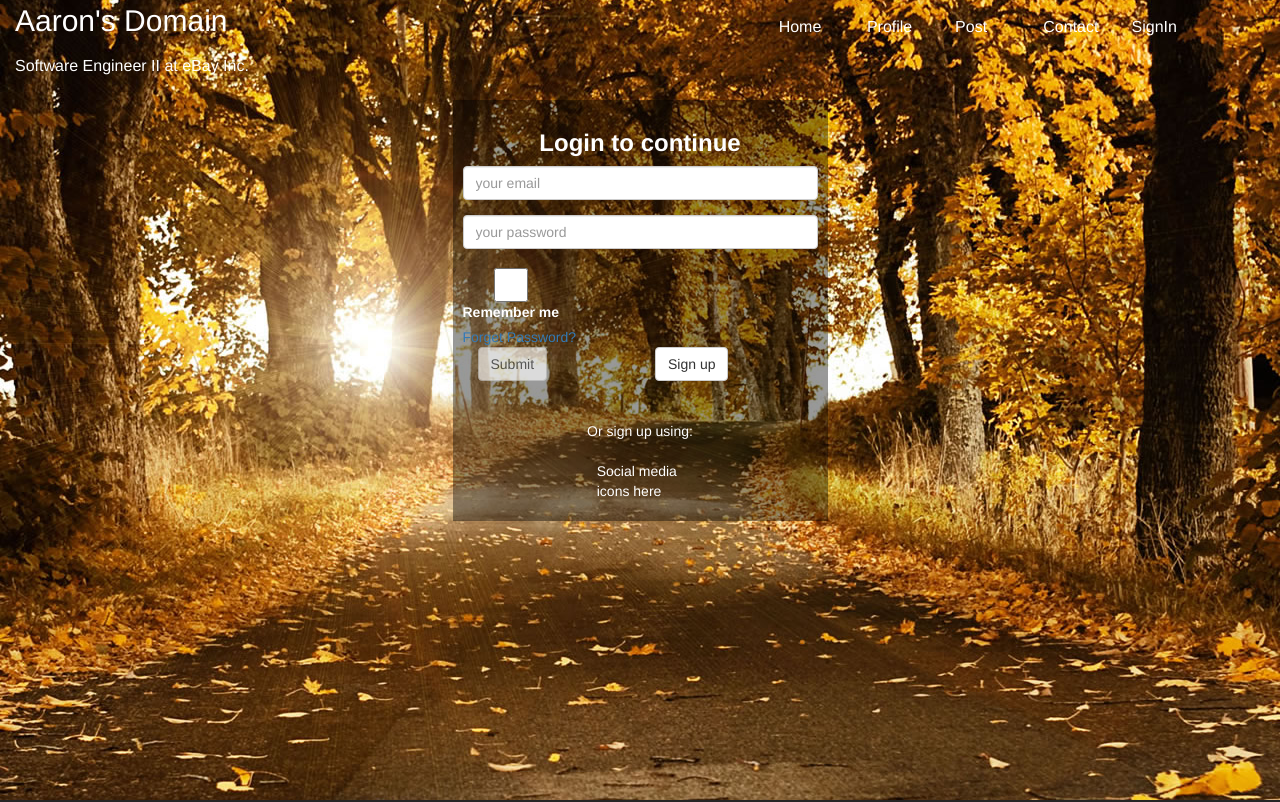
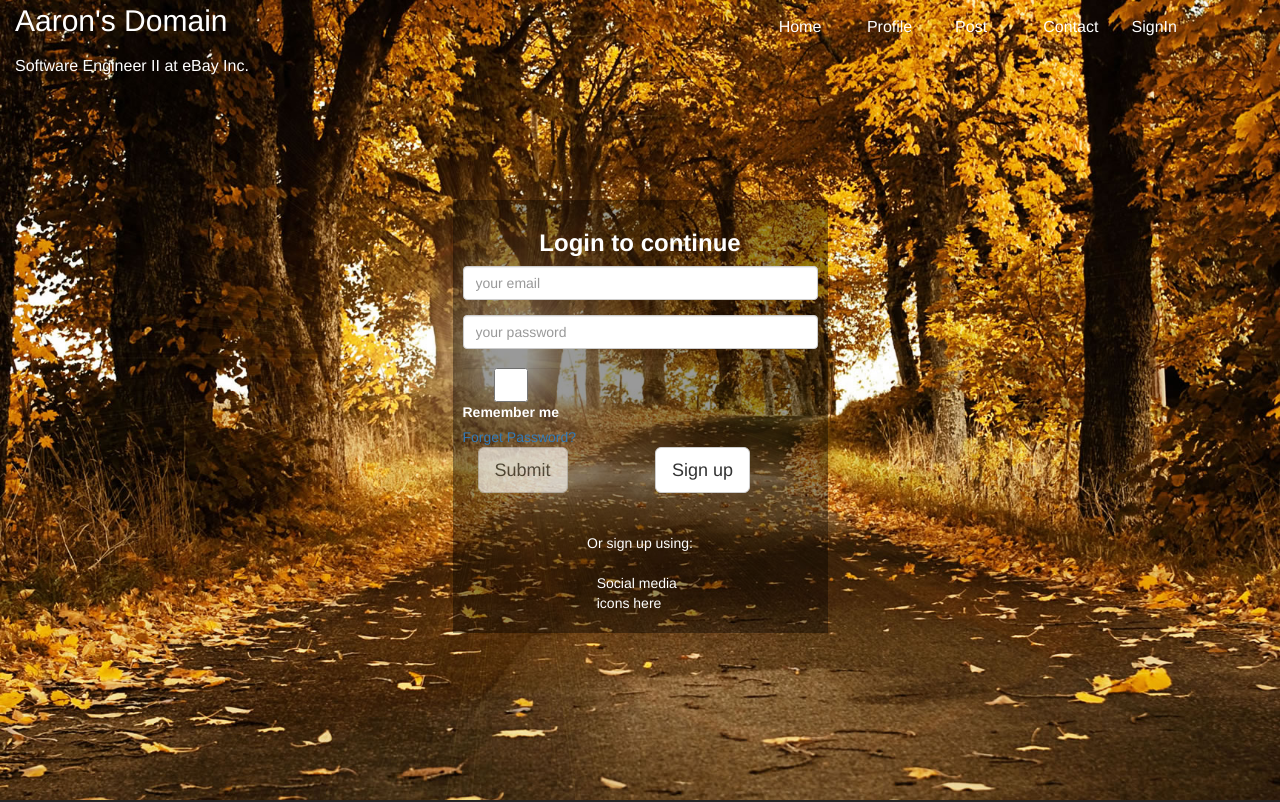
Before and after one commit to QunWu/QunWuDomainFrontEnd_Angular, an Angular app: page /signin in a window 1280 px wide. Shown: the top 802 px of the page. Built offline with nearby package versions, Linux system fonts and the light colour scheme.

Commit message:
update login panel position

```diff
--- a/src/app/auth-page/auth-page.component.css
+++ b/src/app/auth-page/auth-page.component.css
@@ -3,11 +3,15 @@
     height: 100vh;
     background-image: url('assets/img/home-page-background.jpg');
     background-repeat:no-repeat;
-    background-position:center;
+    background-size: cover;
+}
+
+.large-spacer {
+    height: 25%;
 }
 
 .auth-form {
-    background-color: rgb(0,0,0); /* Fallback color */
+    margin-top: 100px;
     background-color: rgba(0,0,0, 0.4); /* Black w/opacity/see-through */
     color: white;
 }
@@ -30,7 +34,11 @@ span{
 }
 
 .element-center {
-    margin: auto;
+    margin-left: auto;
+    margin-right: auto;
+}
+
+.small-panel {
     width: 30%;
     padding: 10px;
 }
--- a/src/app/auth-page/auth-page.component.html
+++ b/src/app/auth-page/auth-page.component.html
@@ -1,7 +1,7 @@
 <div class="container auth-page">
 
-    <div class="large-spacer-100"></div>
-    <div class="row element-center auth-form">
+    <div class="large-spacer"></div>
+    <div class="row element-center small-panel auth-form">
         <div>
             <h3><span>Login to continue</span></h3>
         </div>
@@ -26,11 +26,11 @@
             </div>
 
             <div class="row">
-                <div class="col-md-6">
-                    <button type="submit" class="btn btn-default" [disabled]="signinForm.invalid">Submit</button>
+                <div class="col-md-6 element-center">
+                    <button type="submit" class="btn btn-default btn-lg" [disabled]="signinForm.invalid">Submit</button>
                 </div>
-                <div class="col-md-6">
-                    <button type="button" class="btn btn-default">Sign up</button>
+                <div class="col-md-6 element-center">
+                    <button type="button" class="btn btn-default btn-lg">Sign up</button>
                 </div>
             </div>
         </form>
@@ -39,7 +39,7 @@
 
         <div class="row">
             <p class="text-center">Or sign up using:</p>
-            <div class="element-center">
+            <div class="element-center small-panel">
                 <!--social media icons here-->
                 Social media icons here
             </div>
```
